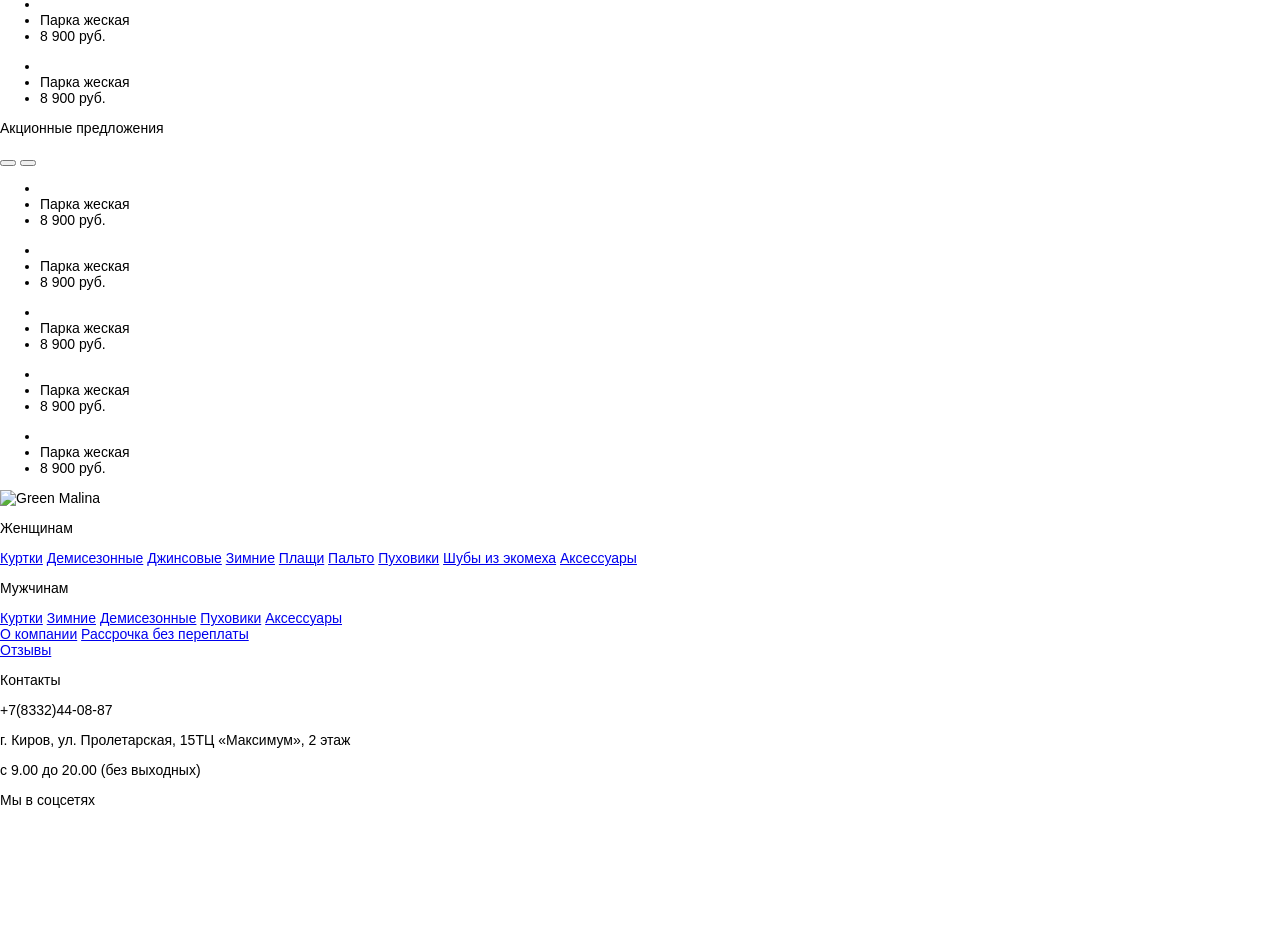
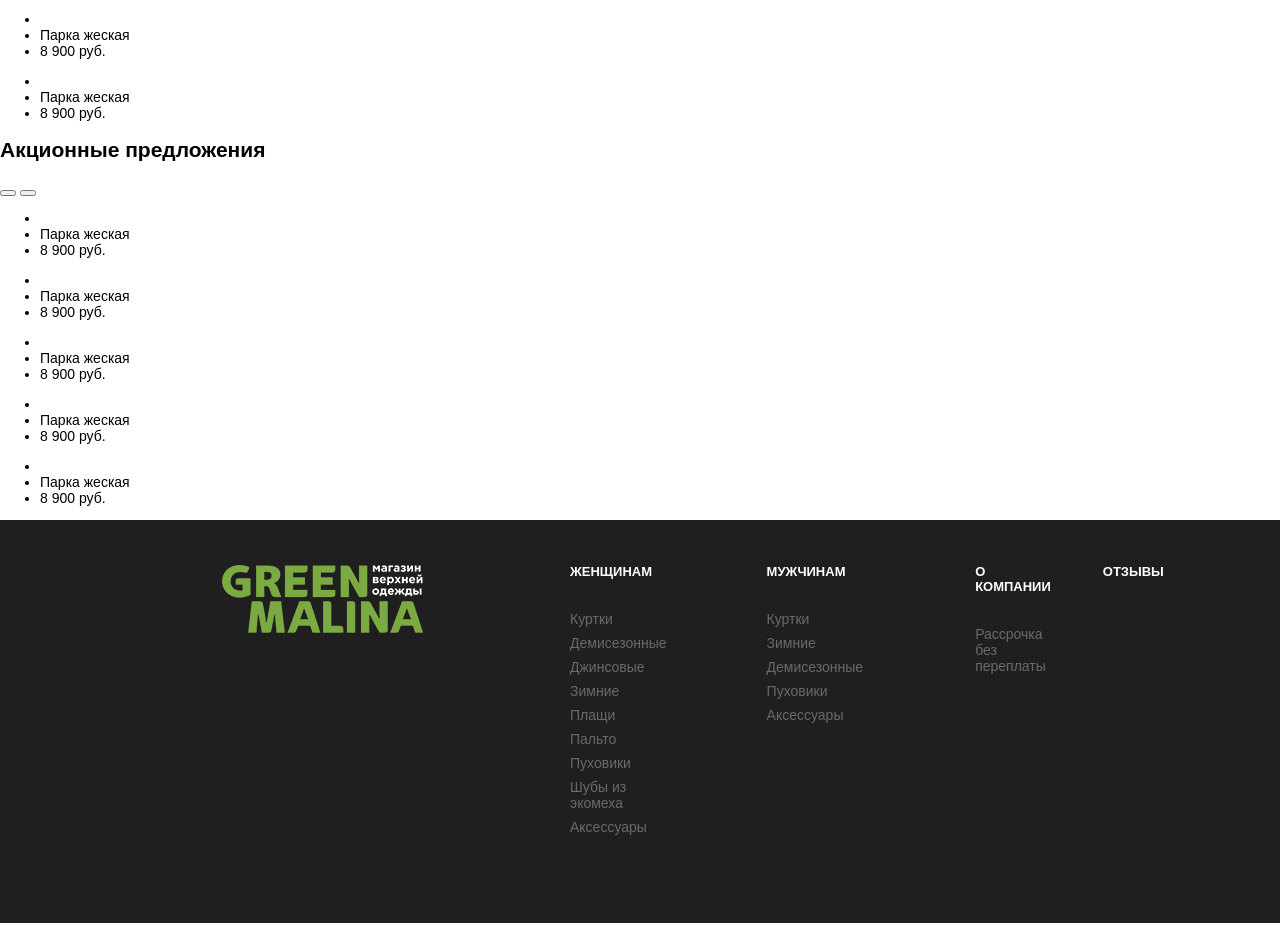
Before and after one commit to idanyviat/brandmarker-test, a website: page source/index.html in a window 1280 px wide. Shown: the part 1540-2466 px from the top of the page. Before the commit the page ends 2362 px from the top, so only its background shows below. Drawn offline with Linux system fonts and the light colour scheme.

Commit message:
Частично выполнены футер

```diff
--- a/source/index.html
+++ b/source/index.html
@@ -75,7 +75,7 @@
     </section>
     <section class="catalog">
       <div class="catalog__promo">
-        <p>Поулярные товары</p>
+        <h1>Поулярные товары</h1>
       </div>
       <button></button>
       <button></button>
@@ -113,7 +113,7 @@
     </section>
     <section>
       <div class="catalog__promo">
-        <p>Акционные предложения</p>
+        <h2>Акционные предложения</h2>
       </div>
       <button></button>
       <button></button>
@@ -153,7 +153,7 @@
   <footer>
     <section class="footer">
       <div class="footer__img">
-        <img src="#" alt="Green Malina">
+        <img src="img/footer-logo.png" alt="Green Malina">
       </div>
       <div class="footer__info footer__info--woman">
         <p>Женщинам</p>
--- a/source/sass/footer.scss
+++ b/source/sass/footer.scss
@@ -1,19 +1,70 @@
 .footer {
+  display: flex;
+  flex-direction: row;
+  height: 403px;
+  background-color: #1f1f1f;
 }
 
 .footer__img {
+  margin-top: 45px;
+  margin-left: 222px;
 }
 
 .footer__info {
-  .footer__info--woman {
+  display: flex;
+  flex-direction: column;
+  a {
+    color: #6a6a6a;
+    text-decoration: none;
   }
-  .footer__info--man {
+}
+
+.footer__info--woman,
+.footer__info--man,
+.footer__info--discaunt,
+.footer__info--rewiew {
+  margin-left: 147px;
+  :nth-child(1) {
+    color: white;
+    text-transform: uppercase;
+    font-weight: 700;
+    font-size: 13px;
+    margin-top: 44px;
+    margin-bottom: 32px;
   }
-  .footer__info--discaunt {
+
+  a {
+    margin-bottom: 8px;
   }
-  .footer__info--rewiew {
+}
+
+.footer__info--man {
+  margin-left: 100px;
+}
+
+.footer__info--discaunt {
+  margin-left: 112px;
+}
+
+.footer__info--rewiew {
+  margin-left: 52px;
+}
+
+.footer__info--contacts {
+  width: 200px;
+  margin-left: 172px;
+  :nth-child(1) {
+    color: white;
+    text-transform: uppercase;
+    font-weight: 700;
+    font-size: 13px;
+    margin-top: 44px;
+    margin-bottom: 32px;
   }
-  .footer__info--contacts {
+  span {
+    font-size: 13px;
+    font-weight: 700;
+    color: #757575;
   }
 }
 
```
Also changed, not shown: source/css/style.css, source/img/footer-logo.png (added), source/img/logo-footer.png (added), 1 other file.
